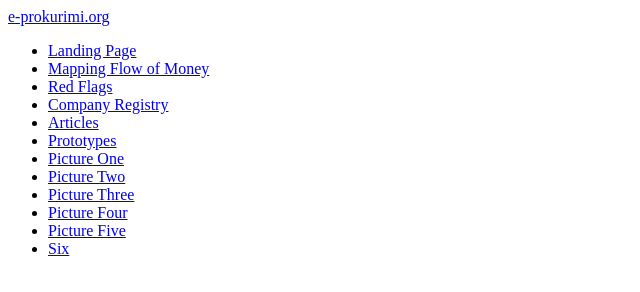
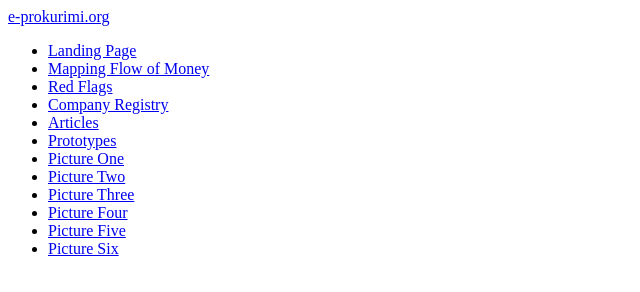
Before and after one commit to georgeslabreche/tmp, a plain HTML site: page index.html in a window 1280 px wide. Shown: the full height of the page, 0-640 px from the left. Drawn offline with Linux system fonts and the light colour scheme.

Commit message:
Update index.html

```diff
--- a/index.html
+++ b/index.html
@@ -13,7 +13,7 @@
       <li><a href="https://scontent-ams3-1.xx.fbcdn.net/v/t1.0-9/10982692_680002338777497_392263781586280010_n.jpg?oh=528ddd715a87620c3fbece1b2636edd7&oe=587E476B">Picture Three</a>
       <li><a href="https://fbcdn-sphotos-e-a.akamaihd.net/hphotos-ak-xaf1/v/t1.0-9/10268415_651286431649088_8587343702194309348_n.jpg?oh=da055334581eb487a428baf6cff0e6a0&oe=5874A609&__gda__=1485054904_725537fafbcfb4bae4f57e382d715537">Picture Four</a>
       <li><a href="https://scontent-ams3-1.xx.fbcdn.net/v/t1.0-9/1520627_666765733434491_6222501511248761764_n.jpg?oh=d7cbd24d508e0abad3ce85a54cfb0000&oe=58405F24">Picture Five</a>
-      <li><a href="https://scontent-ams3-1.xx.fbcdn.net/t31.0-8/12646636_844795322298197_3245048390672865494_o.jpg">Six</a>
+      <li><a href="https://scontent-ams3-1.xx.fbcdn.net/t31.0-8/12646636_844795322298197_3245048390672865494_o.jpg">Picture Six</a>
     </ul>
   </body>
 </html>
```
